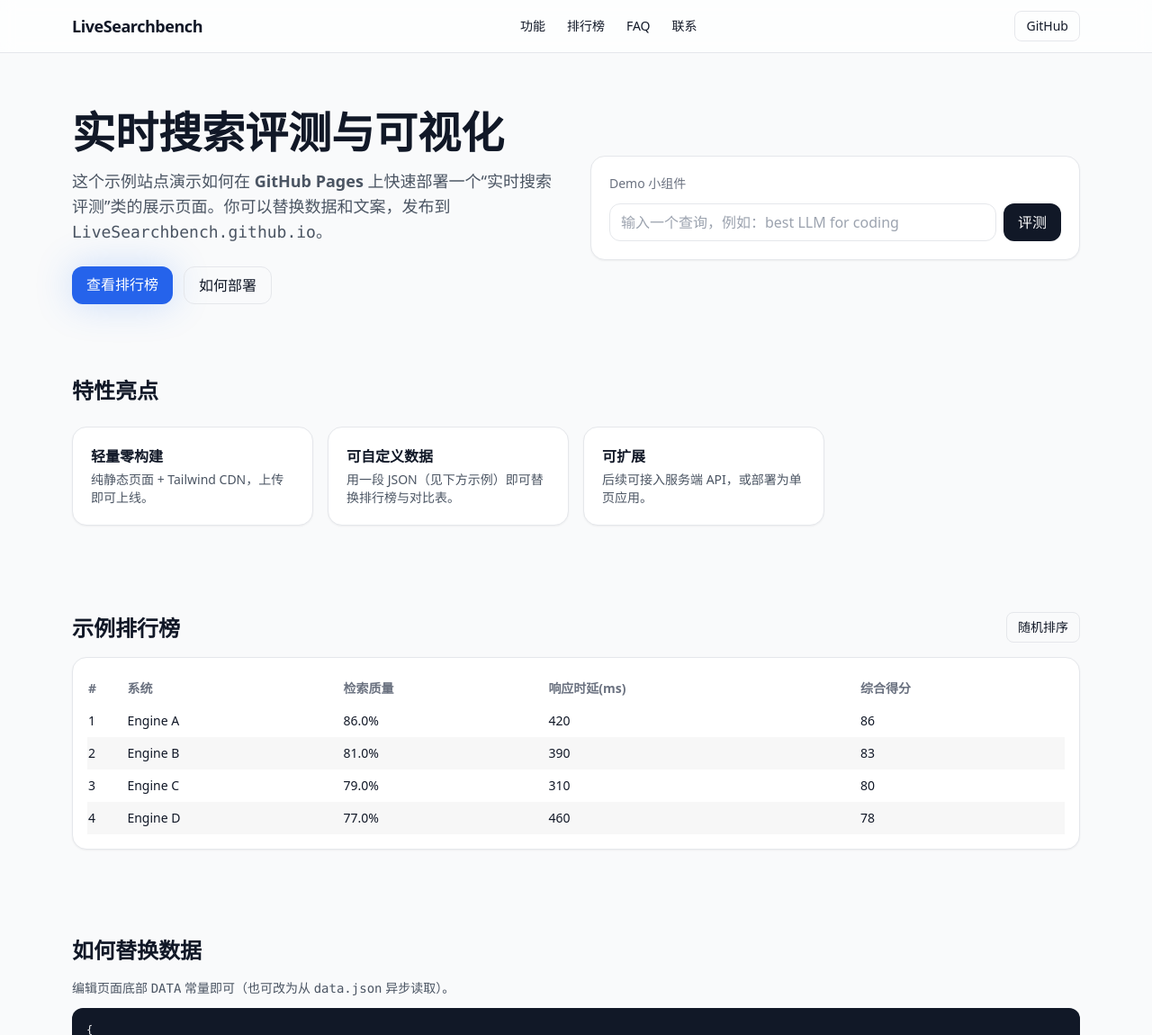
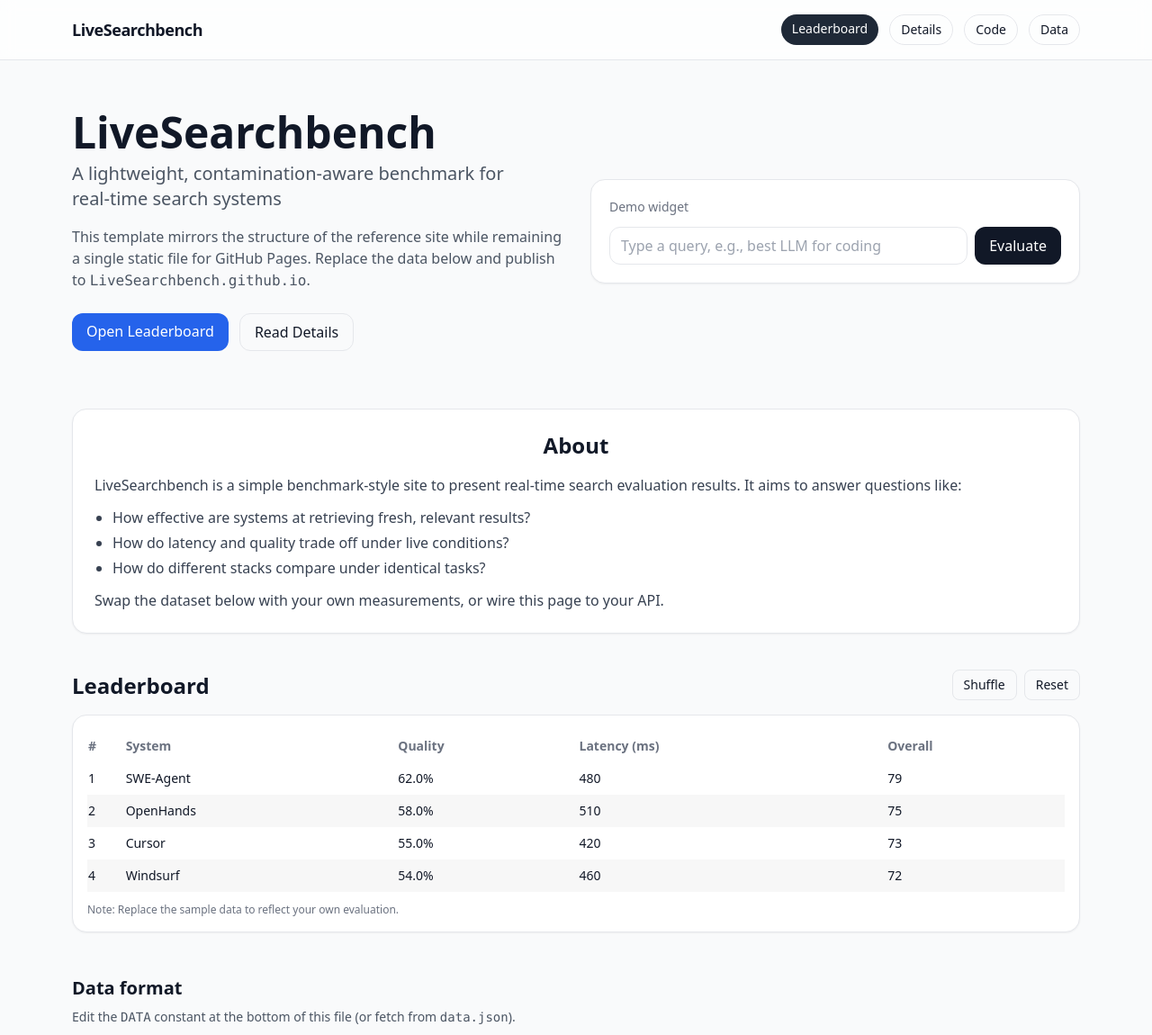
Before and after one commit to LiveSearchbench/LiveSearchbench.github.io, a plain HTML site: page index.html in a window 1280 px wide. Shown: the top 1150 px of the page at 90% size. Drawn offline with nearby package versions, Linux system fonts and the light colour scheme.

Commit message:
update index

```diff
--- a/index.html
+++ b/index.html
@@ -1,115 +1,101 @@
 <!doctype html>
-<html lang="zh-CN">
+<html lang="en">
   <head>
     <meta charset="utf-8" />
     <meta name="viewport" content="width=device-width, initial-scale=1" />
-    <title>LiveSearchbench – 实时搜索评测（示例站）</title>
-    <meta name="description" content="一个用于展示实时搜索评测结果的示例站点。将此文件作为 GitHub Pages 的 index.html 上传即可上线。" />
+    <title>LiveSearchbench — Real‑time Search Evaluation</title>
+    <meta name="description" content="A minimal, zero-build GitHub Pages site for a LiveSearchbench-style leaderboard and details." />
 
-    <!-- Tailwind (CDN 版本，便于零构建部署) -->
+    <!-- Zero-build Tailwind via CDN -->
     <script src="https://cdn.tailwindcss.com"></script>
 
-    <!-- 基础 Open Graph -->
-    <meta property="og:title" content="LiveSearchbench – 实时搜索评测（示例站）" />
-    <meta property="og:description" content="示例页面：在 GitHub Pages 上快速上线一个和 liveswebench.ai 风格相近的落地页。" />
-    <meta property="og:type" content="website" />
-    <meta property="og:url" content="https://livesearchbench.github.io/" />
-
     <style>
-      /* 轻微的发光强调效果 */
-      .glow { box-shadow: 0 0 40px rgba(59,130,246,0.25); }
       .grid-auto-fill { grid-template-columns: repeat(auto-fill, minmax(240px, 1fr)); }
-      /* 简单表格条纹 */
       .striped tr:nth-child(even) { background: rgba(0,0,0,0.03); }
     </style>
   </head>
   <body class="bg-gray-50 text-gray-900 antialiased">
-    <!-- 顶部导航 -->
+    <!-- Header -->
     <header class="sticky top-0 z-30 backdrop-blur bg-white/70 border-b">
-      <div class="max-w-6xl mx-auto px-4 py-3 flex items-center justify-between">
+      <div class="max-w-6xl mx-auto px-4 py-4 flex items-center justify-between">
         <a href="#" class="font-semibold tracking-tight text-lg">LiveSearchbench</a>
-        <nav class="hidden md:flex gap-6 text-sm">
-          <a href="#features" class="hover:text-blue-600">功能</a>
-          <a href="#leaderboard" class="hover:text-blue-600">排行榜</a>
-          <a href="#faq" class="hover:text-blue-600">FAQ</a>
-          <a href="#contact" class="hover:text-blue-600">联系</a>
+        <nav class="hidden md:flex gap-3 text-sm">
+          <a href="#leaderboard" class="px-3 py-1.5 rounded-full bg-gray-800 text-white">Leaderboard</a>
+          <a href="#details" class="px-3 py-1.5 rounded-full border">Details</a>
+          <a href="https://github.com/LiveSearchbench/LiveSearchbench.github.io" class="px-3 py-1.5 rounded-full border" target="_blank" rel="noopener">Code</a>
+          <a href="#data" class="px-3 py-1.5 rounded-full border">Data</a>
         </nav>
-        <a href="https://github.com/LiveSearchbench/LiveSearchbench.github.io" class="text-sm px-3 py-1.5 rounded-lg border hover:bg-gray-100">GitHub</a>
       </div>
     </header>
 
     <!-- Hero -->
-    <section class="max-w-6xl mx-auto px-4 pt-16 pb-8">
+    <section class="max-w-6xl mx-auto px-4 pt-14 pb-6">
       <div class="grid md:grid-cols-2 gap-8 items-center">
         <div>
-          <h1 class="text-4xl md:text-5xl font-extrabold leading-tight">
-            实时搜索评测与可视化
-          </h1>
-          <p class="mt-4 text-gray-600 text-lg">
-            这个示例站点演示如何在 <span class="font-semibold">GitHub Pages</span> 上快速部署一个“实时搜索评测”类的展示页面。你可以替换数据和文案，发布到 <code>LiveSearchbench.github.io</code>。
-          </p>
+          <h1 class="text-4xl md:text-5xl font-extrabold leading-tight">LiveSearchbench</h1>
+          <h2 class="text-xl text-gray-600 mt-2">A lightweight, contamination‑aware benchmark for real‑time search systems</h2>
+          <p class="mt-4 text-gray-600">This template mirrors the structure of the reference site while remaining a single static file for GitHub Pages. Replace the data below and publish to <code>LiveSearchbench.github.io</code>.</p>
           <div class="mt-6 flex flex-wrap gap-3">
-            <a href="#leaderboard" class="px-4 py-2 rounded-xl bg-blue-600 text-white hover:bg-blue-700 glow">查看排行榜</a>
-            <a href="#how" class="px-4 py-2 rounded-xl border hover:bg-gray-100">如何部署</a>
+            <a href="#leaderboard" class="px-4 py-2 rounded-xl bg-blue-600 text-white hover:bg-blue-700">Open Leaderboard</a>
+            <a href="#details" class="px-4 py-2 rounded-xl border hover:bg-gray-100">Read Details</a>
           </div>
         </div>
-        <!-- 模拟搜索卡片 -->
+        <!-- Demo widget -->
         <div class="bg-white rounded-2xl border p-5 shadow-sm">
-          <div class="text-sm text-gray-500">Demo 小组件</div>
+          <div class="text-sm text-gray-500">Demo widget</div>
           <div class="mt-3 flex gap-2">
-            <input id="q" class="flex-1 rounded-xl border px-3 py-2" placeholder="输入一个查询，例如：best LLM for coding" />
-            <button id="go" class="px-4 py-2 rounded-xl bg-gray-900 text-white">评测</button>
+            <input id="q" class="flex-1 rounded-xl border px-3 py-2" placeholder="Type a query, e.g., best LLM for coding" />
+            <button id="go" class="px-4 py-2 rounded-xl bg-gray-900 text-white">Evaluate</button>
           </div>
           <div id="demoResult" class="mt-4 text-sm text-gray-600 hidden"></div>
         </div>
       </div>
     </section>
 
-    <!-- 功能块 -->
-    <section id="features" class="max-w-6xl mx-auto px-4 py-12">
-      <h2 class="text-2xl font-bold mb-6">特性亮点</h2>
-      <div class="grid grid-auto-fill gap-4">
-        <div class="bg-white border rounded-2xl p-5 shadow-sm">
-          <h3 class="font-semibold">轻量零构建</h3>
-          <p class="text-sm text-gray-600 mt-1">纯静态页面 + Tailwind CDN，上传即可上线。</p>
-        </div>
-        <div class="bg-white border rounded-2xl p-5 shadow-sm">
-          <h3 class="font-semibold">可自定义数据</h3>
-          <p class="text-sm text-gray-600 mt-1">用一段 JSON（见下方示例）即可替换排行榜与对比表。</p>
-        </div>
-        <div class="bg-white border rounded-2xl p-5 shadow-sm">
-          <h3 class="font-semibold">可扩展</h3>
-          <p class="text-sm text-gray-600 mt-1">后续可接入服务端 API，或部署为单页应用。</p>
-        </div>
+    <!-- Details / About -->
+    <section id="details" class="max-w-6xl mx-auto px-4 py-10">
+      <div class="bg-white rounded-2xl p-6 border shadow-sm">
+        <h2 class="text-2xl font-bold mb-4 text-center">About</h2>
+        <p class="text-gray-700 mb-3">LiveSearchbench is a simple benchmark-style site to present real‑time search evaluation results. It aims to answer questions like:</p>
+        <ul class="list-disc pl-5 text-gray-700 space-y-1">
+          <li>How effective are systems at retrieving fresh, relevant results?</li>
+          <li>How do latency and quality trade off under live conditions?</li>
+          <li>How do different stacks compare under identical tasks?</li>
+        </ul>
+        <p class="text-gray-700 mt-3">Swap the dataset below with your own measurements, or wire this page to your API.</p>
       </div>
     </section>
 
-    <!-- 排行榜 -->
-    <section id="leaderboard" class="max-w-6xl mx-auto px-4 py-12">
+    <!-- Leaderboard -->
+    <section id="leaderboard" class="max-w-6xl mx-auto px-4 pb-4">
       <div class="flex items-end justify-between">
-        <h2 class="text-2xl font-bold">示例排行榜</h2>
-        <button id="shuffle" class="text-sm px-3 py-1.5 rounded-lg border hover:bg-gray-100">随机排序</button>
+        <h2 class="text-2xl font-bold">Leaderboard</h2>
+        <div class="flex gap-2">
+          <button id="shuffle" class="text-sm px-3 py-1.5 rounded-lg border hover:bg-gray-100">Shuffle</button>
+          <button id="reset" class="text-sm px-3 py-1.5 rounded-lg border hover:bg-gray-100">Reset</button>
+        </div>
       </div>
       <div class="mt-4 overflow-x-auto bg-white border rounded-2xl p-4 shadow-sm">
         <table class="w-full text-left text-sm striped" id="board">
           <thead class="text-gray-500">
             <tr>
               <th class="py-2">#</th>
-              <th>系统</th>
-              <th>检索质量</th>
-              <th>响应时延(ms)</th>
-              <th>综合得分</th>
+              <th>System</th>
+              <th>Quality</th>
+              <th>Latency (ms)</th>
+              <th>Overall</th>
             </tr>
           </thead>
           <tbody></tbody>
         </table>
+        <p class="text-xs text-gray-500 mt-3">Note: Replace the sample data to reflect your own evaluation.</p>
       </div>
     </section>
 
-    <!-- JSON 配置示例 -->
-    <section class="max-w-6xl mx-auto px-4 py-12">
-      <h2 class="text-2xl font-bold mb-4">如何替换数据</h2>
-      <p class="text-sm text-gray-600 mb-3">编辑页面底部 <code>DATA</code> 常量即可（也可改为从 <code>data.json</code> 异步读取）。</p>
+    <!-- Data section (how to customize) -->
+    <section id="data" class="max-w-6xl mx-auto px-4 py-8">
+      <h2 class="text-xl font-semibold mb-2">Data format</h2>
+      <p class="text-sm text-gray-600 mb-3">Edit the <code>DATA</code> constant at the bottom of this file (or fetch from <code>data.json</code>).</p>
       <pre class="bg-gray-900 text-gray-100 text-xs rounded-xl p-4 overflow-x-auto"><code>{
   "runs": [
     { "name": "Engine A", "quality": 0.86, "latency": 420, "score": 86 },
@@ -119,34 +105,21 @@
 }</code></pre>
     </section>
 
-    <!-- FAQ / 联系 -->
-    <section id="faq" class="max-w-6xl mx-auto px-4 pb-16">
-      <h2 class="text-2xl font-bold mb-4">FAQ</h2>
-      <details class="bg-white border rounded-2xl p-4 shadow-sm mb-3">
-        <summary class="font-medium cursor-pointer">这只是静态页面，可以直接部署吗？</summary>
-        <p class="text-sm text-gray-600 mt-2">可以。本页面仅依赖浏览器与 CDN，无需打包构建，适合 GitHub Pages。</p>
-      </details>
-      <details class="bg-white border rounded-2xl p-4 shadow-sm mb-3">
-        <summary class="font-medium cursor-pointer">如何迁移到自定义域名？</summary>
-        <p class="text-sm text-gray-600 mt-2">在仓库根目录添加 <code>CNAME</code> 文件写入你的域名，并在域名 DNS 设置 CNAME 到 <code>LiveSearchbench.github.io</code> 即可。</p>
-      </details>
-      <div id="contact" class="text-sm text-gray-600">如需帮助：请在 GitHub 提 issue 或发邮件到 <a class="text-blue-600 underline" href="mailto:you@example.com">you@example.com</a>（示例）。</div>
-    </section>
-
     <footer class="border-t">
-      <div class="max-w-6xl mx-auto px-4 py-8 text-xs text-gray-500">© <span id="year"></span> LiveSearchbench（示例） · 使用 GitHub Pages 托管</div>
+      <div class="max-w-6xl mx-auto px-4 py-8 text-xs text-gray-500">© <span id="year"></span> LiveSearchbench · Hosted on GitHub Pages</div>
     </footer>
 
     <script>
-      // ======= Demo 数据（替换为你的评测输出）=======
-      const DATA = {
+      // ===== Sample data (replace) =====
+      const ORIGINAL = {
         runs: [
-          { name: 'Engine A', quality: 0.86, latency: 420, score: 86 },
-          { name: 'Engine B', quality: 0.81, latency: 390, score: 83 },
-          { name: 'Engine C', quality: 0.79, latency: 310, score: 80 },
-          { name: 'Engine D', quality: 0.77, latency: 460, score: 78 }
+          { name: 'SWE-Agent', quality: 0.62, latency: 480, score: 79 },
+          { name: 'OpenHands', quality: 0.58, latency: 510, score: 75 },
+          { name: 'Cursor', quality: 0.55, latency: 420, score: 73 },
+          { name: 'Windsurf', quality: 0.54, latency: 460, score: 72 }
         ]
       };
+      const DATA = JSON.parse(JSON.stringify(ORIGINAL));
 
       const tbody = document.querySelector('#board tbody');
       function renderBoard(list) {
@@ -166,22 +139,22 @@
       }
       renderBoard(DATA.runs);
 
-      // 随机按钮
       document.getElementById('shuffle').addEventListener('click', () => {
         const shuffled = [...DATA.runs].sort(() => Math.random() - 0.5);
         renderBoard(shuffled);
       });
+      document.getElementById('reset').addEventListener('click', () => {
+        renderBoard(ORIGINAL.runs);
+      });
 
-      // Demo 小组件
       document.getElementById('go').addEventListener('click', () => {
         const q = document.getElementById('q').value.trim();
         const el = document.getElementById('demoResult');
-        if (!q) { el.classList.remove('hidden'); el.textContent = '请输入查询词。'; return; }
+        if (!q) { el.classList.remove('hidden'); el.textContent = 'Please enter a query.'; return; }
         el.classList.remove('hidden');
-        el.textContent = `收到查询："${q}"。在真实系统中，这里会调用你的评测或检索 API，返回质量/延迟/答案等信息。`;
+        el.textContent = `Query received: "${q}". In a real system, this would call your evaluation or retrieval API and render quality/latency/answers here.`;
       });
 
-      // 年份
       document.getElementById('year').textContent = new Date().getFullYear();
     </script>
   </body>
```
